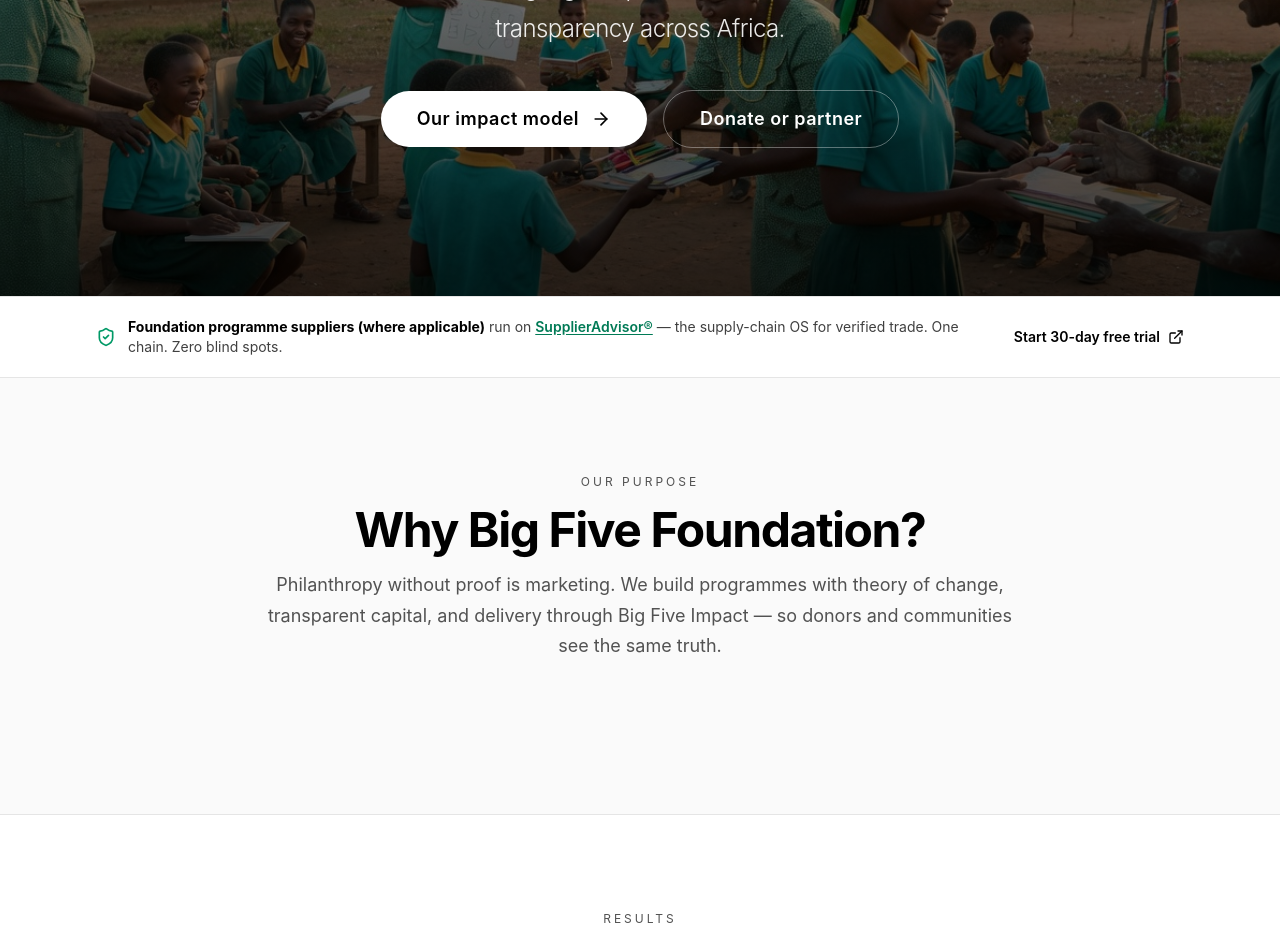
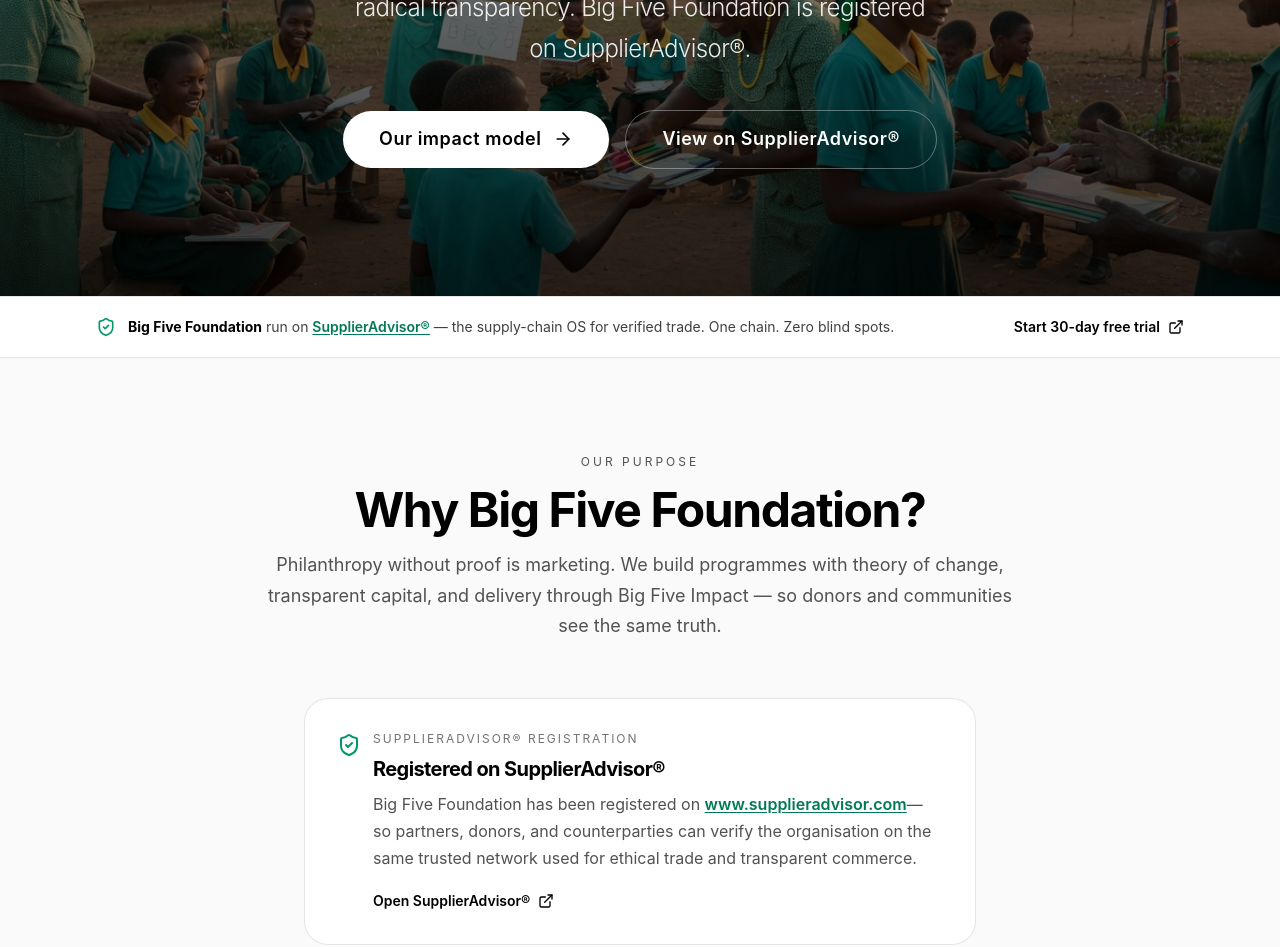
Before and after one commit to bigfivefoods/bigfivegroup-africa, a Next.js app: page /foundation in a window 1280 px wide. Shown: the part 520-1467 px from the top of the page. Built offline with nearby package versions, Linux system fonts and the light colour scheme.

Commit message:
content: Note Big Five Foundation registered on SupplierAdvisor
Surface Foundation registration on the hero, purpose callout, trust
bars, stakeholder cards, and metadata for clear partner verification.

```diff
--- a/app/foundation/layout.tsx
+++ b/app/foundation/layout.tsx
@@ -3,11 +3,11 @@ import type { Metadata } from "next";
 export const metadata: Metadata = {
   title: "Foundation",
   description:
-    "Big Five Foundation — registered NPO driving on-chain social, economic and environmental impact across Africa.",
+    "Big Five Foundation — registered NPO, registered on SupplierAdvisor®, driving transparent social, economic and environmental impact across Africa.",
   openGraph: {
-    title: "Big Five Foundation | On-Chain Impact",
+    title: "Big Five Foundation | Registered on SupplierAdvisor®",
     description:
-      "Transparent philanthropy with measurable outcomes aligned to the UN Sustainable Development Goals.",
+      "Transparent philanthropy with measurable outcomes — Big Five Foundation is registered on SupplierAdvisor® and aligned to the UN Sustainable Development Goals.",
   },
 };
 
--- a/app/foundation/page.tsx
+++ b/app/foundation/page.tsx
@@ -10,7 +10,8 @@ import {
   StatRow,
   FinalCta,
 } from "../components/PageSections";
-import { Heart, TrendingUp, Leaf, Users, ShieldCheck } from "lucide-react";
+import { Heart, TrendingUp, Leaf, Users, ShieldCheck, ExternalLink } from "lucide-react";
+import { SA_URL } from "../lib/saCopy";
 
 const ACCENT = "#0d9488";
 
@@ -58,7 +59,7 @@ export default function FoundationPage() {
     <div className="overflow-x-clip bg-[#fafafa]">
       <PageHero
         image="/foundation-hero.jpg"
-        eyebrow="REGISTERED NPO · SOUTH AFRICA"
+        eyebrow="REGISTERED NPO · LISTED ON SUPPLIERADVISOR®"
         title={
           <>
             Big Five Foundation
@@ -66,22 +67,61 @@ export default function FoundationPage() {
             Impact you can verify
           </>
         }
-        subtitle="The philanthropic engine of the group — designing, funding, and measuring high-impact initiatives with radical transparency across Africa."
+        subtitle="The philanthropic engine of the group — designing, funding, and measuring high-impact initiatives with radical transparency. Big Five Foundation is registered on SupplierAdvisor®."
         ctas={[
           { href: "#impact", label: "Our impact model", primary: true },
-          { href: "#donate", label: "Donate or partner" },
+          {
+            href: SA_URL,
+            label: "View on SupplierAdvisor®",
+            external: true,
+          },
         ]}
         overlayClassName="bg-black/40"
       />
 
-      <SupplierTrust entityName="Foundation programme suppliers (where applicable)" compact />
+      <SupplierTrust entityName="Big Five Foundation" compact />
 
-      <section className="max-w-5xl mx-auto px-4 sm:px-6 lg:px-8 py-20 sm:py-24 text-center">
+      <section className="max-w-5xl mx-auto px-4 sm:px-6 lg:px-8 py-16 sm:py-20 md:py-24 text-center">
         <SectionHeading
           eyebrow="OUR PURPOSE"
           title="Why Big Five Foundation?"
           subtitle="Philanthropy without proof is marketing. We build programmes with theory of change, transparent capital, and delivery through Big Five Impact — so donors and communities see the same truth."
         />
+        <div className="mt-8 sm:mt-10 max-w-2xl mx-auto rounded-2xl sm:rounded-3xl border border-black/10 bg-white p-6 sm:p-8 text-left">
+          <div className="flex items-start gap-3">
+            <ShieldCheck className="w-6 h-6 text-emerald-600 shrink-0 mt-0.5" />
+            <div className="min-w-0">
+              <div className="text-xs tracking-[2px] text-[#737373] mb-2">
+                SUPPLIERADVISOR® REGISTRATION
+              </div>
+              <h3 className="text-lg sm:text-xl font-semibold text-black mb-2">
+                Registered on SupplierAdvisor®
+              </h3>
+              <p className="text-sm sm:text-base text-[#525252] leading-relaxed mb-4">
+                Big Five Foundation has been registered on{" "}
+                <a
+                  href={SA_URL}
+                  target="_blank"
+                  rel="noopener noreferrer"
+                  className="font-semibold text-emerald-700 underline underline-offset-2 hover:text-emerald-800"
+                >
+                  www.supplieradvisor.com
+                </a>
+                — so partners, donors, and counterparties can verify the organisation on the same
+                trusted network used for ethical trade and transparent commerce.
+              </p>
+              <a
+                href={SA_URL}
+                target="_blank"
+                rel="noopener noreferrer"
+                className="inline-flex items-center gap-2 text-sm font-semibold text-black hover:opacity-70"
+              >
+                Open SupplierAdvisor®
+                <ExternalLink className="w-4 h-4" />
+              </a>
+            </div>
+          </div>
+        </div>
       </section>
 
       <section id="impact" className="bg-white border-y border-black/10 py-20 sm:py-24">
@@ -180,8 +220,8 @@ export default function FoundationPage() {
             },
             {
               icon: ShieldCheck,
-              title: "Ethical procurement",
-              desc: "Suppliers verified on SupplierAdvisor® where commercial supply is required.",
+              title: "Registered on SupplierAdvisor®",
+              desc: "Big Five Foundation is registered on SupplierAdvisor® — verified presence for partners and transparent programme commerce.",
             },
             {
               icon: Heart,
@@ -197,25 +237,41 @@ export default function FoundationPage() {
           <h2 className="text-4xl font-semibold tracking-tighter mb-4">Donate or partner</h2>
           <p className="text-white/75 text-lg mb-8">
             Whether you are a foundation, corporate CSI lead, or family office — we structure
-            partnerships with the same professionalism as our commercial pillars.
+            partnerships with the same professionalism as our commercial pillars. Verify Big Five
+            Foundation on SupplierAdvisor®.
           </p>
-          <a
-            href="mailto:craig@bigfivegroup.africa"
-            className="premium-button inline-flex items-center gap-2 bg-white text-black px-10 py-4 rounded-full font-semibold"
-          >
-            Contact the Foundation
-          </a>
+          <div className="flex flex-col sm:flex-row gap-3 sm:gap-4 justify-center items-stretch sm:items-center max-w-md sm:max-w-none mx-auto">
+            <a
+              href="mailto:craig@bigfivegroup.africa"
+              className="premium-button inline-flex items-center justify-center gap-2 bg-white text-black px-8 sm:px-10 py-3.5 sm:py-4 rounded-full font-semibold"
+            >
+              Contact the Foundation
+            </a>
+            <a
+              href={SA_URL}
+              target="_blank"
+              rel="noopener noreferrer"
+              className="premium-button inline-flex items-center justify-center gap-2 border border-white/30 text-white px-8 sm:px-10 py-3.5 sm:py-4 rounded-full font-semibold hover:bg-white/10"
+            >
+              SupplierAdvisor®
+              <ExternalLink className="w-4 h-4" />
+            </a>
+          </div>
         </div>
       </section>
 
-      <SupplierTrust entityName="Foundation delivery partners" />
+      <SupplierTrust entityName="Big Five Foundation" />
 
       <FinalCta
         eyebrow="CHANGE LIVES"
         title="Fund impact that can be proven"
-        subtitle="Every programme designed for transparency, delivery, and continental replication."
+        subtitle="Every programme designed for transparency, delivery, and continental replication. Big Five Foundation is registered on SupplierAdvisor®."
         primary={{ href: "/impact", label: "See Big Five Impact" }}
-        secondary={{ href: "/connect", label: "Partner with us" }}
+        secondary={{
+          href: SA_URL,
+          label: "View on SupplierAdvisor®",
+          external: true,
+        }}
       />
     </div>
   );
--- a/app/lib/companies.ts
+++ b/app/lib/companies.ts
@@ -145,8 +145,9 @@ export const companies: Company[] = [
     fullName: "Big Five Foundation",
     color: "#0d9488",
     icon: "Heart",
-    tagline: "On-Chain NPO • Measurable Impact • Sovereign Philanthropy",
-    description: "The philanthropic engine of the group. We design, fund, and measure high-impact initiatives with radical transparency.",
+    tagline: "Registered NPO • SupplierAdvisor® Listed • Measurable Impact",
+    description:
+      "The philanthropic engine of the group — registered on SupplierAdvisor®. We design, fund, and measure high-impact initiatives with radical transparency.",
     heroText: "Every Rand Tracked. Every Life Changed. Forever.",
     howItWorks: [
       { step: 1, title: "Design & Fund", desc: "Co-create initiatives with communities. Every project has clear theory of change and on-chain escrow." },
```
